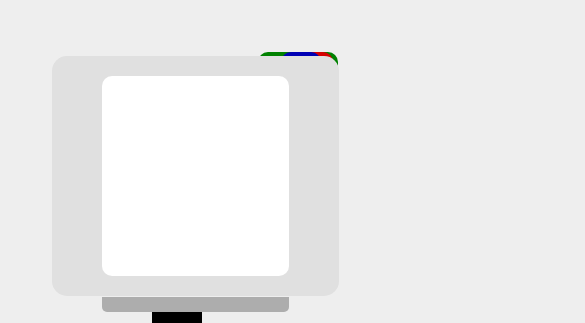
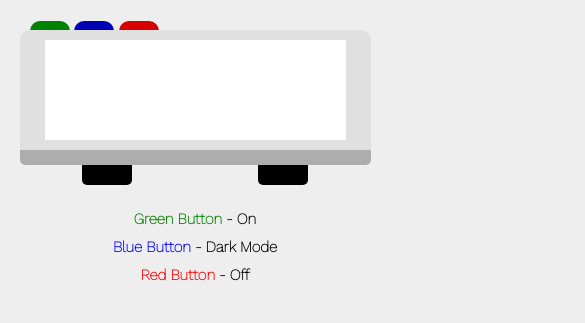
Before and after one commit to naomiclark2004/digital-clock, a plain HTML site: page index.html in a window 390 px wide. Shown: the top 323 px of the page, 585 px wide, since content can reach past the window. Drawn offline with nearby package versions, Linux system fonts and the light colour scheme.

Commit message:
fixed mobile nav

```diff
--- a/index.html
+++ b/index.html
@@ -15,14 +15,20 @@
 </head>
 
 <body>
+    <div class="wrapper">
+        <div id="button_container">
             <button type="button" id="button"></button>
             <button type="button" id="button2"></button>
             <button type="button" id="button3"></button>
-    <div class="wrapper">
+        </div>
+        <div id="box">
             <div id="container">
                 <p id="myDay"></p>
                 <p id="myClock"></p>
+            </div>
+        </div>
         <div id="stand"></div>
+        <div id="bottom">
             <div id="foot1"></div>
             <div id="foot2"></div>
         </div>
--- a/script.js
+++ b/script.js
@@ -10,42 +10,94 @@ function showDate() {
   var endOfDay;
   var session = "AM";
 
-    if (m == 0) { m = "January" };
-    if (m == 1) { m = "Febuary" };
-    if (m == 2) { m = "March" };
-    if (m == 3) { m = "April" };
-    if (m == 4) { m = "May" };
-    if (m == 5) { m = "June" };
-    if (m == 6) { m = "July" };
-    if (m == 7) { m = "August" };
-    if (m == 8) { m = "September" };
-    if (m == 9) { m = "October" };
-    if (m == 10) { m = "November" };
-    if (m == 11) { m = "December" };
+  if (m == 0) {
+    m = "January";
+  }
+  if (m == 1) {
+    m = "Febuary";
+  }
+  if (m == 2) {
+    m = "March";
+  }
+  if (m == 3) {
+    m = "April";
+  }
+  if (m == 4) {
+    m = "May";
+  }
+  if (m == 5) {
+    m = "June";
+  }
+  if (m == 6) {
+    m = "July";
+  }
+  if (m == 7) {
+    m = "August";
+  }
+  if (m == 8) {
+    m = "September";
+  }
+  if (m == 9) {
+    m = "October";
+  }
+  if (m == 10) {
+    m = "November";
+  }
+  if (m == 11) {
+    m = "December";
+  }
 
-    if(day == 0) {day = "Sunday"};
-    if(day == 1) {day = "Monday"};
-    if(day == 2) {day = "Tuesday"};
-    if(day == 3) {day = "Wednesday"};
-    if(day == 4) {day = "Thursday"};
-    if(day == 5) {day = "Friday"};
-    if(day == 6) {day = "Saturday"};
+  if (day == 0) {
+    day = "Sunday";
+  }
+  if (day == 1) {
+    day = "Monday";
+  }
+  if (day == 2) {
+    day = "Tuesday";
+  }
+  if (day == 3) {
+    day = "Wednesday";
+  }
+  if (day == 4) {
+    day = "Thursday";
+  }
+  if (day == 5) {
+    day = "Friday";
+  }
+  if (day == 6) {
+    day = "Saturday";
+  }
 
-    if (days == 1 || days == 21 || days == 31) { endOfDay = "st" };
-    if (days == 2 || days == 22) { endOfDay = "nd" };
-    if (days == 3 || days == 23) { endOfDay = "rd" };
-    if (days > 3 || days < 21 || days > 23) { endOfDay = "th" };
+  if (days == 1 || days == 21 || days == 31) {
+    endOfDay = "st";
+  }
+  if (days == 2 || days == 22) {
+    endOfDay = "nd";
+  }
+  if (days == 3 || days == 23) {
+    endOfDay = "rd";
+  }
+  if (days > 3 || days < 21 || days > 23) {
+    endOfDay = "th";
+  }
   days += endOfDay;
 
   // Time Logic
-    if (h >= 12) { session = "PM" };
-    if (h == 0) { h = 12 };
-    if (h > 12) { h -= 12 };
+  if (h >= 12) {
+    session = "PM";
+  }
+  if (h == 0) {
+    h = 12;
+  }
+  if (h > 12) {
+    h -= 12;
+  }
 
   // add 0s if less then 10 for min, sec, hours
-    h = (h < 10) ? "0" + h : h;
-    mm = (mm < 10) ? "0" + mm : mm;
-    s = (s < 10) ? "0" + s : s;
+  h = h < 10 ? "0" + h : h;
+  mm = mm < 10 ? "0" + mm : mm;
+  s = s < 10 ? "0" + s : s;
 
   let time = `${h}: ${mm} : ${s} ${session}`;
 
@@ -58,12 +110,9 @@ function showDate() {
   setTimeout(showDate, 1000);
 }
 
-// showDate();
-
-
-var start = document.getElementById("button");
-start.addEventListener("click", () =>{
-    showDate()
+var g = document.getElementById("button");
+g.addEventListener("click", () => {
+  showDate();
   var container = document.getElementById("container");
   container.style.backgroundColor = "white";
   var days = document.getElementById("myDay");
@@ -72,8 +121,9 @@ start.addEventListener("click", () =>{
   clock.style.opacity = "1";
 });
 
-var green = document.getElementById("button3");
-green.addEventListener("click", function(){
+var b = document.getElementById("button2");
+b.addEventListener("click", function () {
+  showDate();
   var container = document.getElementById("container");
   container.style.backgroundColor = "#353535";
   var days = document.getElementById("myDay");
@@ -82,10 +132,11 @@ green.addEventListener("click", function(){
   clock.style.opacity = "1";
 });
 
-var red = document.getElementById("button2");
-red.addEventListener("click", function(){
+var red = document.getElementById("button3");
+red.addEventListener("click", function () {
   var days = document.getElementById("myDay");
   var clock = document.getElementById("myClock");
+  container.style.backgroundColor = "white";
   days.style.opacity = "0";
   clock.style.opacity = "0";
 });
--- a/style.css
+++ b/style.css
@@ -1,140 +1,147 @@
-body{
+body {
   background-color: rgb(238, 238, 238);
-    font-family: 'Lato', sans-serif;
-    font-family: 'Montserrat', sans-serif;
-    font-family: 'Open Sans', sans-serif;
-    font-family: 'Orbitron', sans-serif;
-font-family: 'Work Sans', sans-serif;
+  font-family: "Lato", sans-serif;
+  font-family: "Montserrat", sans-serif;
+  font-family: "Open Sans", sans-serif;
+  font-family: "Orbitron", sans-serif;
+  font-family: "Work Sans", sans-serif;
+  margin: 0;
 }
 
-#indicator{
+#indicator {
   display: flex;
   justify-content: center;
   flex-direction: column;
   align-items: center;
   font-size: 40px;
-    font-weight:bold;
+  font-weight: bold;
 }
 
-#indicator p{
-    margin:5px;
+#indicator p {
+  margin: 5px;
 }
 
-.wrapper{
+.wrapper {
   display: flex;
-    margin: 15% auto 8%;
+  margin: 14% auto 3%;
   flex-direction: column;
-    background-color: #e0e0e0;
-    padding: 20px 50px;
-    text-align: center;
-    width: 50%;
-    height: 200px;
-    /* padding-top: 100px; */
-    border-radius:  15px;
-    z-index: 2;
+  padding: 0px 50px;
+  width: 75%;
+  border-radius: 15px;
   color: #7c98b8;
 }
 
-#container{
+#button_container {
+  height: 10px;
+  margin-left: 10px;
+}
+
+#box {
   margin: auto 0;
   background-color: #ffffff;
-    height: 200px;
-    align-items: center;
-    border-radius: 10px;
+  border-top-left-radius: 10px;
+  border-top-right-radius: 10px;
+  background-color: #e0e0e0;
+  padding: 20px 50px;
 }
 
-#myDay{
-    margin-top:25px;
+#container {
+  margin: auto 0;
+  background-color: #ffffff;
+  /* height: 200px; */
+  text-align: center;
+  padding: 10px;
+}
+
+#myDay {
+  margin: 0;
   font-size: 30px;
-    margin-bottom:0;
+  margin-bottom: 0;
   word-spacing: 10px;
   font-weight: 600;
   height: 35px;
-
 }
 
 #myClock {
-    margin-top:20px;
+  margin: 0;
   font-size: 60px;
   margin-bottom: 24px;
   height: 117px;
 }
 
-
-
-#button{
+#button {
   background-color: #008100;
   border-top-left-radius: 10px;
   border-top-right-radius: 10px;
-    margin: -1.0% 64% 0;
+  /* margin: -1.0% 64% 0; */
   height: 15px;
   width: 80px;
   box-shadow: none;
   border: none;
-    z-index: -1000;
-    position: absolute;
+  /* z-index: -1000;
+  position: absolute; */
 }
 
-#button:hover{
+#button:hover {
   box-shadow: none;
   background-color: #006b00;
 }
 
-#button:active{
+/* #button:active {
   transform: translateY(2px);
   box-shadow: none;
   background-color: #015301;
-}
+} */
 
-#button2{
+#button3 {
   background-color: #d60000;
   border-top-left-radius: 10px;
   border-top-right-radius: 10px;
-    margin: -1.0% 73% 0;
+  /* margin: -1% 73% 0; */
   height: 15px;
   width: 40px;
   box-shadow: none;
   border: none;
-    z-index: -1000;
-    position: absolute;
+  /* z-index: -1000;
+  position: absolute; */
 }
 
-#button2:hover{
+#button3:hover {
   box-shadow: none;
   background-color: #cc0000;
 }
-
-#button2:active{
+/*
+#button3:active {
   transform: translateY(2px);
   box-shadow: none;
   background-color: #9b0000;
-}
+} */
 
-#button3{
+#button2 {
   background-color: #0000b4;
   border-top-left-radius: 10px;
   border-top-right-radius: 10px;
-    margin: -1.0% 70% 0;
+  /* margin: -1% 70% 0; */
   height: 15px;
   width: 40px;
   box-shadow: none;
   border: none;
-    z-index: -1000;
-    position: absolute;
+  /* z-index: -1000;
+  position: absolute; */
 }
 
-#button3:hover{
+#button2:hover {
   box-shadow: none;
   background-color: #0101a5;
 }
 
-#button3:active{
+/* #button2:active {
   transform: translateY(2px);
   box-shadow: none;
   background-color: #020292;
-}
+} */
 
-#stand{
+#stand {
   background-color: #adadad;
   width: 100%;
   height: 15px;
@@ -142,21 +149,80 @@ font-family: 'Work Sans', sans-serif;
   border-bottom-right-radius: 5px;
 }
 
-#foot1{
+#bottom {
+  display: flex;
+  justify-content: space-around;
+}
+
+#foot1 {
   background-color: black;
   width: 50px;
   height: 20px;
-    margin-left: 50px;
+  /* margin-left: 50px; */
   border-bottom-left-radius: 5px;
   border-bottom-right-radius: 5px;
 }
 
-#foot2{
+#foot2 {
   background-color: black;
   width: 50px;
   height: 20px;
-    margin-left: 650px;
-    margin-top: -20px;
+  /* margin-left: 650px;
+  margin-top: -20px; */
   border-bottom-left-radius: 5px;
   border-bottom-right-radius: 5px;
 }
+
+@media only screen and (max-width: 750px) and (min-width: 500px) {
+  .wrapper {
+    padding: 0px;
+    margin: 20px auto;
+    width: 90%;
+  }
+
+  #container {
+    display: flex;
+    flex-direction: column;
+    padding: 50px 0;
+  }
+
+  #myClock {
+    font-size: 30px;
+    height: auto;
+    margin-bottom: 0;
+  }
+}
+
+@media screen and (max-width: 500px) {
+  .wrapper {
+    padding: 0px;
+    margin: 20px auto;
+    width: 90%;
+  }
+
+  #box {
+    padding: 10px 25px;
+  }
+
+  #button {
+    width: 40px;
+  }
+
+  #container {
+    display: flex;
+    flex-direction: column;
+    padding: 50px 0;
+  }
+
+  #myClock,
+  #myDay {
+    font-size: 15px;
+    height: auto;
+    margin-bottom: 0;
+    font-weight: 600;
+  }
+
+  #indicator {
+    font-size: 15px;
+  }
+}
```
Lines whose indentation alone changed are shown as unchanged.
